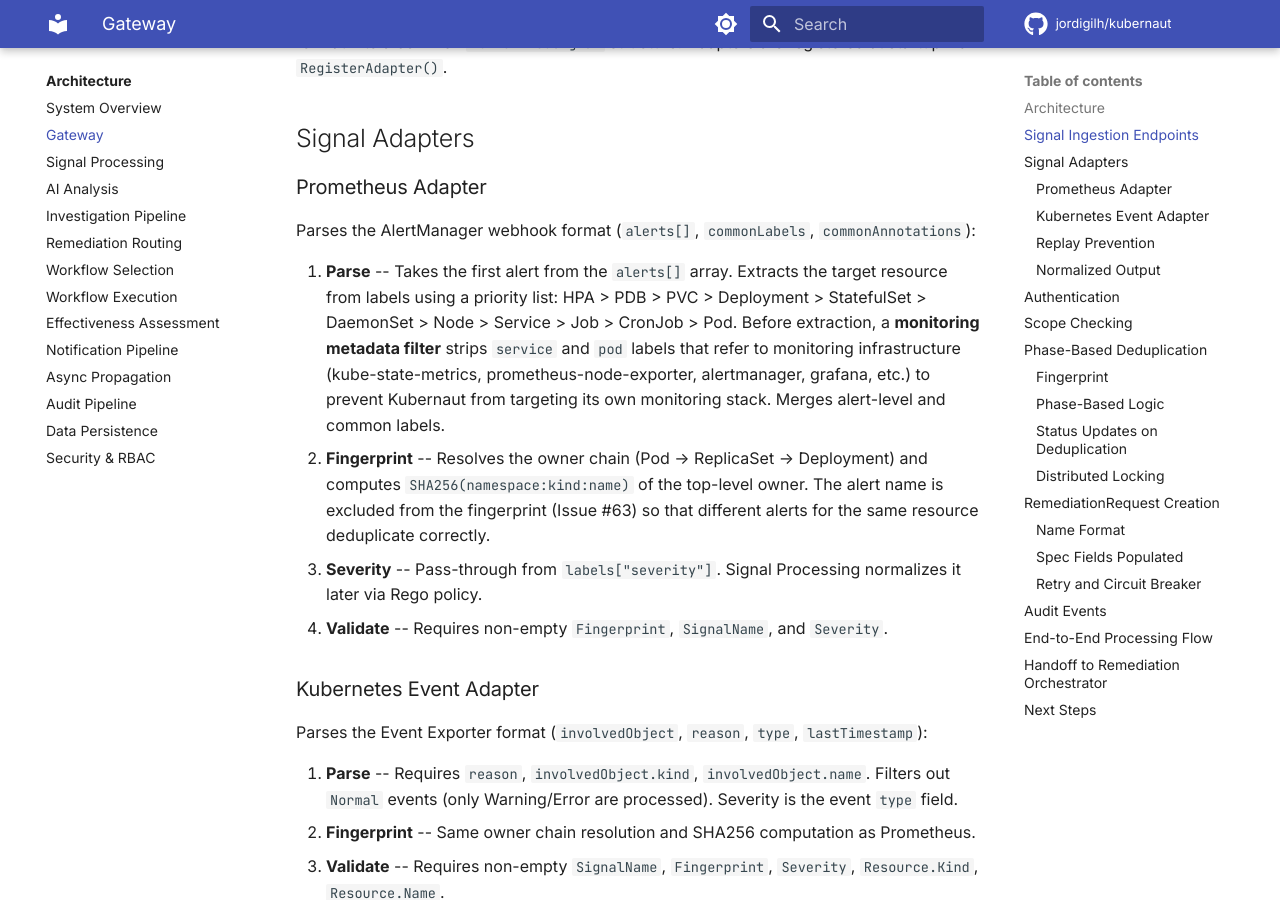
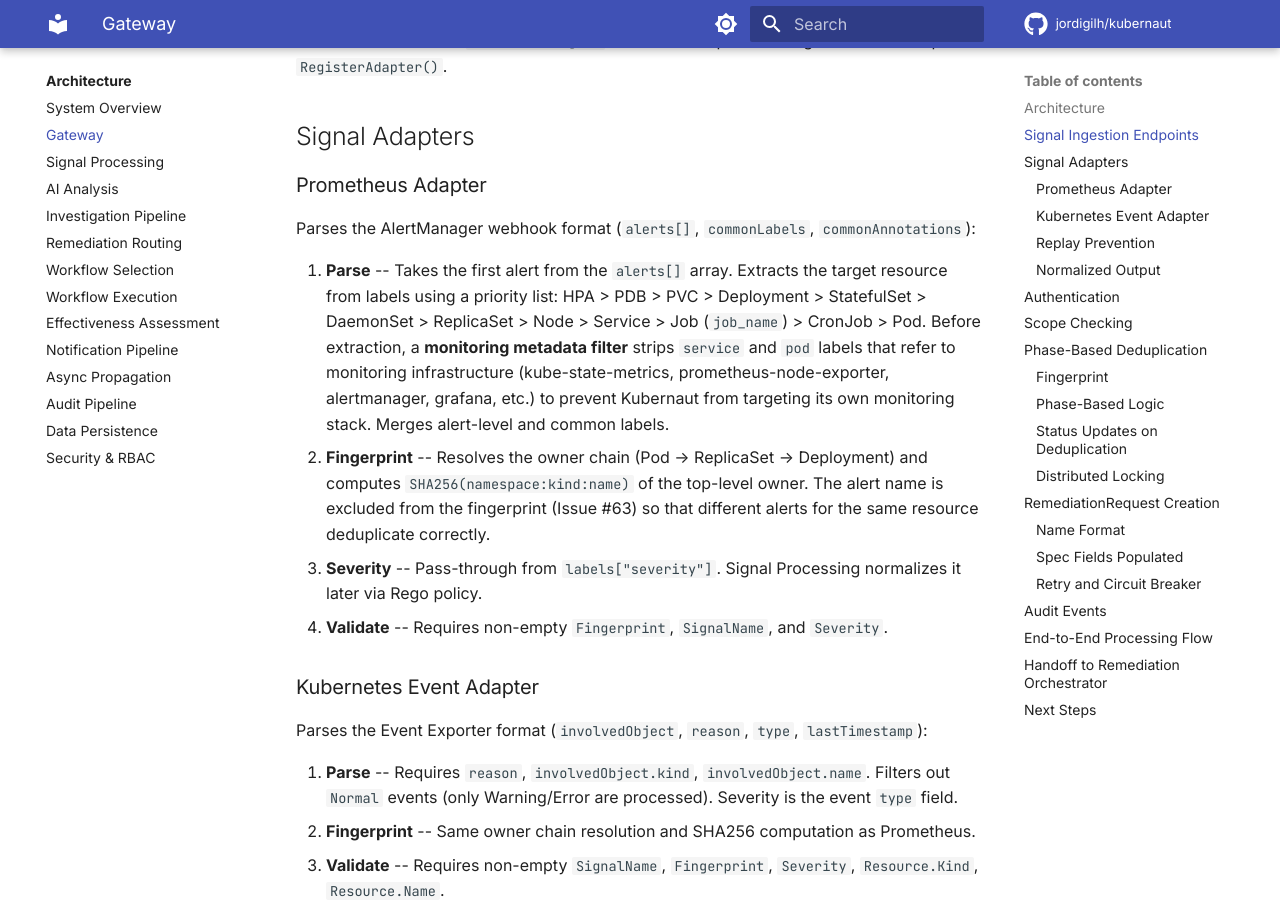
Before and after one commit to jordigilh/kubernaut-docs, an MkDocs documentation site: the page built from docs/architecture/gateway.md, in a window 1280 px wide and 900 px high, scrolled down 1077 px. Built offline with MkDocs 1.6.1 and Material for MkDocs 9.7.7, drawn with Linux system fonts in a browser that asks for light colours; comment, search, counter and statistics services are not loaded; the version menu is left out; some of the changed text lies outside the part shown.

Commit message:
fix(architecture): correct gateway endpoints, SourceType, resource priority, and webhook list
- H1: Fix diagram paths to /api/v1/signals/prometheus and /api/v1/signals/kubernetes-event
- H2: Fix SourceType to "alert" for all adapters; add Source field for adapter identity
- M1: Add RemediationWorkflow and ActionType validators to admission webhooks in overview.md
- M2: Fix Prometheus resource priority list — add ReplicaSet, correct Job to job_name

Closes part of #83

Made-with: Cursor

```diff
--- a/docs/architecture/gateway.md
+++ b/docs/architecture/gateway.md
@@ -32,7 +32,7 @@ Each signal source uses a dedicated **adapter** that parses the source-specific
 
 Parses the AlertManager webhook format (`alerts[]`, `commonLabels`, `commonAnnotations`):
 
-1. **Parse** -- Takes the first alert from the `alerts[]` array. Extracts the target resource from labels using a priority list: HPA > PDB > PVC > Deployment > StatefulSet > DaemonSet > Node > Service > Job > CronJob > Pod. Before extraction, a **monitoring metadata filter** strips `service` and `pod` labels that refer to monitoring infrastructure (kube-state-metrics, prometheus-node-exporter, alertmanager, grafana, etc.) to prevent Kubernaut from targeting its own monitoring stack. Merges alert-level and common labels.
+1. **Parse** -- Takes the first alert from the `alerts[]` array. Extracts the target resource from labels using a priority list: HPA > PDB > PVC > Deployment > StatefulSet > DaemonSet > ReplicaSet > Node > Service > Job (`job_name`) > CronJob > Pod. Before extraction, a **monitoring metadata filter** strips `service` and `pod` labels that refer to monitoring infrastructure (kube-state-metrics, prometheus-node-exporter, alertmanager, grafana, etc.) to prevent Kubernaut from targeting its own monitoring stack. Merges alert-level and common labels.
 2. **Fingerprint** -- Resolves the owner chain (Pod -> ReplicaSet -> Deployment) and computes `SHA256(namespace:kind:name)` of the top-level owner. The alert name is excluded from the fingerprint (Issue #63) so that different alerts for the same resource deduplicate correctly.
 3. **Severity** -- Pass-through from `labels["severity"]`. Signal Processing normalizes it later via Rego policy.
 4. **Validate** -- Requires non-empty `Fingerprint`, `SignalName`, and `Severity`.
```
Also changed, not shown: other parts of docs/architecture/gateway.md (+4 -3 lines), docs/architecture/overview.md (+2 -0 lines).
